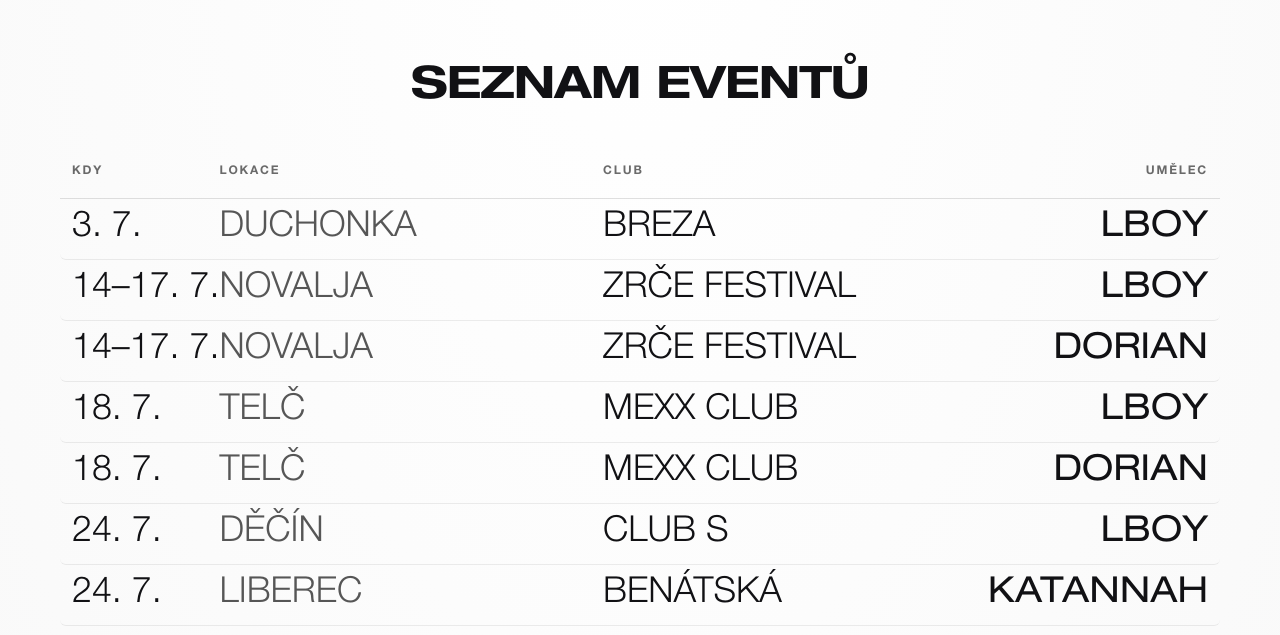
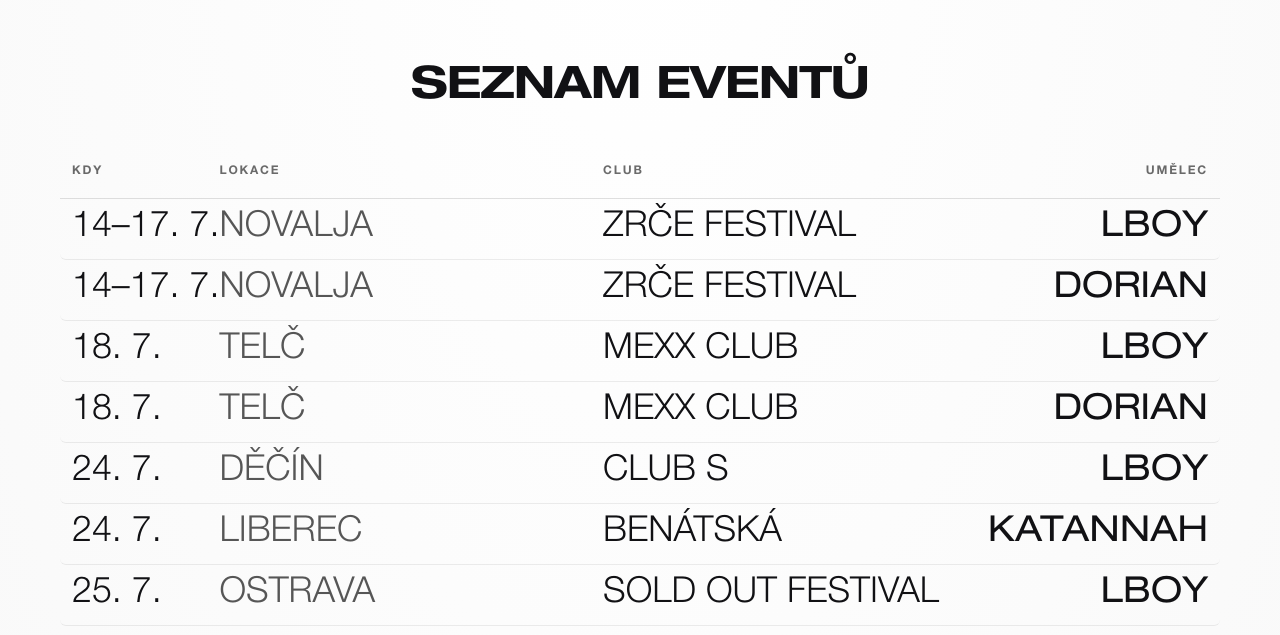
Before and after one commit to ondrejhladik-ctrl/Live-District---white, a website: page eventy.html in a window 1280 px wide. Shown: the part 132-767 px from the top of the page. Drawn offline with Linux system fonts and the light colour scheme.

Commit message:
eventupdate

```diff
--- a/eventy.html
+++ b/eventy.html
@@ -99,9 +99,6 @@
                         <div class="col-club">CLUB</div>
                         <div class="col-umelec">UMĚLEC</div>
                     </div>
-                    <a class="events-row" href="https://www.eventlook.cz/umelci/lboy-pgucib/" target="_blank" rel="noopener">
-                        <div class="col-kdy">3. 7.</div><div class="col-lokace">DUCHONKA</div><div class="col-club">BREZA</div><div class="col-umelec">LBOY</div>
-                    </a>
                     <a class="events-row" href="https://www.eventlook.cz/umelci/lboy-pgucib/" target="_blank" rel="noopener">
                         <div class="col-kdy">14–17. 7.</div><div class="col-lokace">NOVALJA</div><div class="col-club">ZRČE FESTIVAL</div><div class="col-umelec">LBOY</div>
                     </a>
```
Also changed, not shown: index.html (+0 -3 lines), lboy.html (+0 -3 lines).
